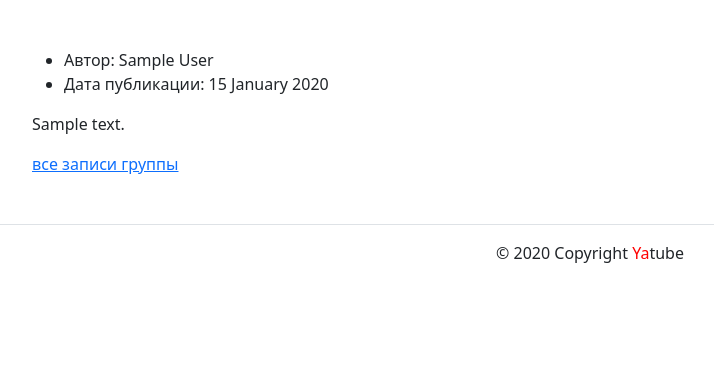
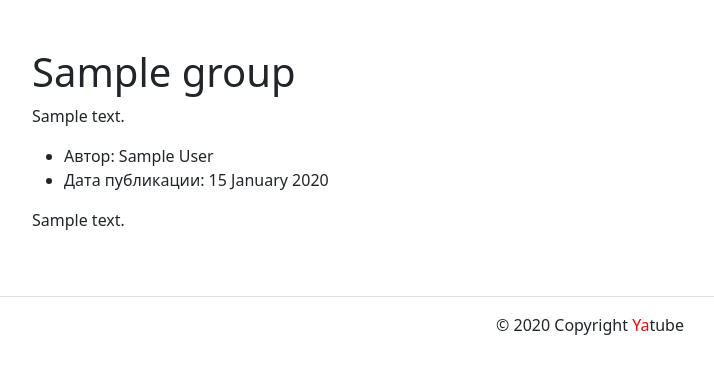
Before and after one commit to s1vv/yatube_project, a Django app: template yatube/templates/posts/group_list.html in a window 1280 px wide. Shown: the part 56-430 px from the top of the page, without its empty margins (50-764 px from the left). Run offline with Django 3.2, Linux system fonts and the light colour scheme; tables that the repository leaves empty hold one stand-in row (values such as "Sample post"); the template is opened without the code that fills it: values that come from a table or form of the project are taken from there, most other values are stand-ins (such as "Sample title", 1, 10 or a date in 2020); some libraries are stand-ins or nearby versions.

Commit message:
Работает

```diff
--- a/yatube/posts/models.py
+++ b/yatube/posts/models.py
@@ -10,20 +10,20 @@ class Post(models.Model):
     author = models.ForeignKey(
         User,
         on_delete=models.CASCADE,
-        related_name='posts'
+        related_name='posts',
     )
     group = models.ForeignKey(
         'Group',
         on_delete=models.PROTECT,
         blank=True,
-        null=True
+        null=True,
         )
 
 
 class Group(models.Model):
     title = models.CharField(max_length=200)
-    slug = models.SlugField(max_length=255)
+    slug = models.SlugField(max_length=255, unique=True)
     description = models.TextField()
 
-    def __str__(self) -> str:
+    def __str__(self):
         return self.title
--- a/yatube/posts/urls.py
+++ b/yatube/posts/urls.py
@@ -7,5 +7,5 @@ app_name = 'posts'
 urlpatterns = [
     path('', views.index, name='home'),
     path('index.html', views.index, name='home'),
-    path('group/<slug:slug>/', views.group_posts, name='group_listwww')
+    path('group/<slug:slug>/', views.group_posts, name='group_list')
 ]
--- a/yatube/templates/posts/group_list.html
+++ b/yatube/templates/posts/group_list.html
@@ -1,33 +1,24 @@
-{% extends 'base.html' %}
-<title>Записи сообщества Лев Толстой – зеркало русской революции.</title>
+{% extends "base.html" %}
+
+{% block title %}Записи сообщества {{ group.title }} {% endblock %}
 {% block content %}
-      <!-- класс py-5 создает отступы сверху и снизу блока -->
   <div class="container py-5">
-        <article>
+    <h1>{{ group.title }}</h1>
+    <p>{{ group.description }}</p>
+
     {% for post in posts %}
       <ul>
         <li>
-                Автор: {{ post.author.get_full_name }}
+          Автор: {{ post.author.get_full_name}}
         </li>
-              <li>
+        <li class=entry>
           Дата публикации: {{ post.pub_date|date:"d E Y" }}
         </li>
       </ul>
       <p>{{ post.text }}</p>
-            {% if post.group %}
-              <a href="{% url 'posts:group_list' post.group.slug %}">все записи группы</a>
-            {% else %}
-              <a href="{% url 'posts:group_list' %}">все записи группы</a>
-            {% endif %}
       {% if not forloop.last %}
       <hr>
       {% endif %}
     {% endfor %}
-        </article>
-
   </div>
 {% endblock %}
-    <!-- Использованы классы бустрапа: -->
-    <!-- border-top: создаёт тонкую линию сверху блока -->
-    <!-- text-center: выравнивает текстовые блоки внутри блока по центру -->
-    <!-- py-3: контент внутри размещается с отступом сверху и снизу -->
--- a/yatube/yatube/settings.py
+++ b/yatube/yatube/settings.py
@@ -121,3 +121,4 @@ USE_TZ = True
 
 STATIC_URL = '/static/'
 STATIC_ROOT = os.path.join(BASE_DIR, 'static')
+# STATICFILES_DIRS = [os.path.join(BASE_DIR, 'static')]
```
Also changed, not shown: yatube/posts/views.py (+6 -3 lines), yatube/templates/posts/index.html (+16 -13 lines), yatube/posts/migrations/0003_auto_20230310_1519.py (added). Lines whose indentation alone changed are shown as unchanged.
